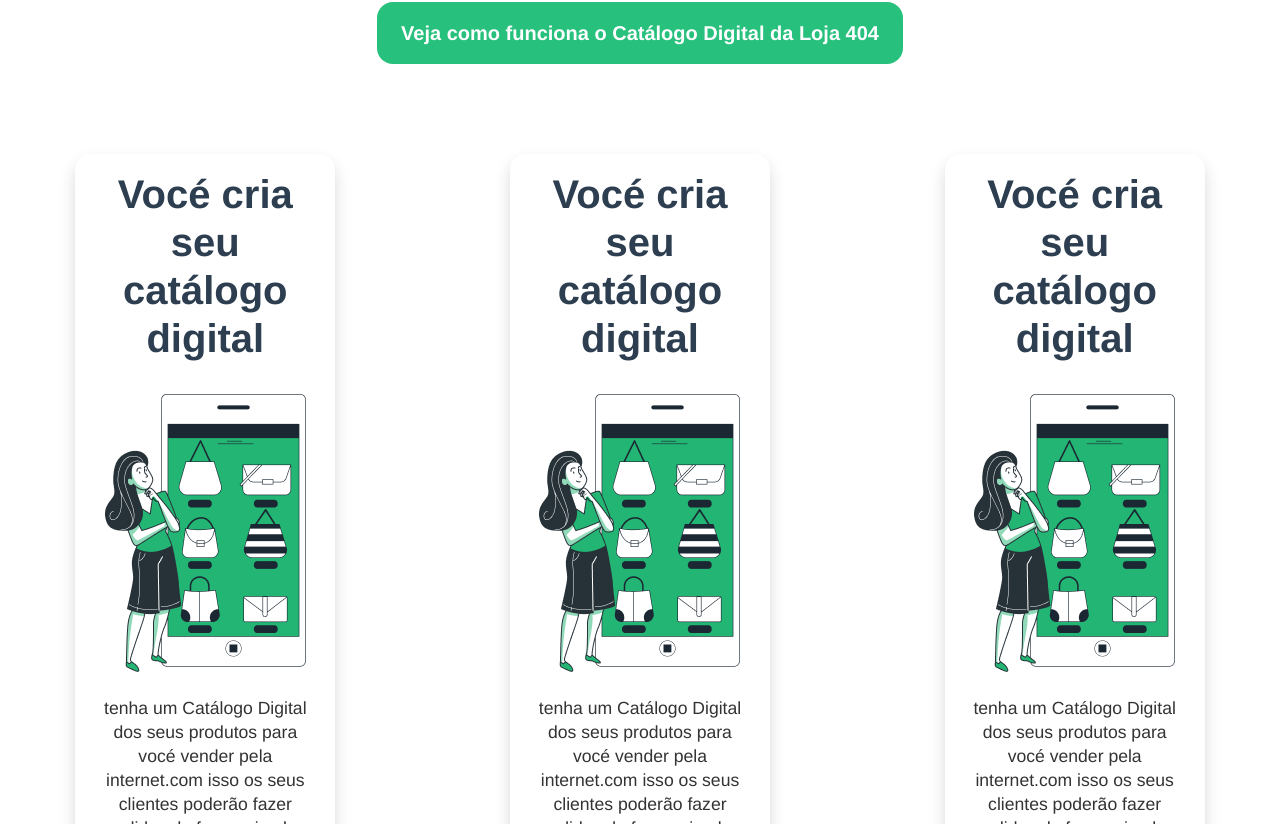
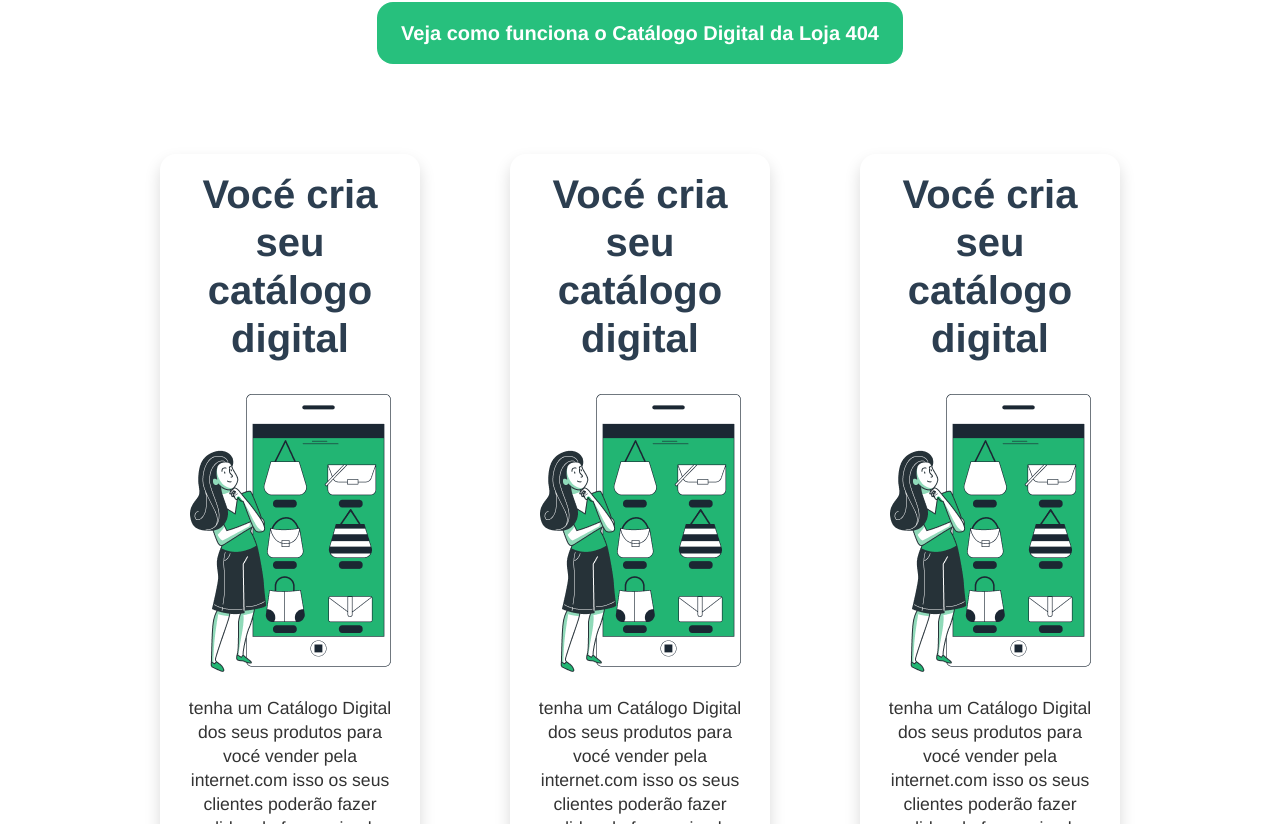
Before and after one commit to doboy75/lojia404, a Vue app: page / in a window 1280 px wide. Shown: the part 1276-2100 px from the top of the page. Built offline with nearby package versions, Linux system fonts and the light colour scheme.

Commit message:
nova mudança

```diff
--- a/src/components/CardeComponente.vue
+++ b/src/components/CardeComponente.vue
@@ -1,29 +1,7 @@
 <template>
-  <section>
-    <div class="row justify-content-center" style="margin-top: 90px">
-      <div
-        class="col-12 col-md-auto container px-4 vh-75 mx-auto"
-        style="max-width: 1200px"
-      >
-        <div
-          class="text-center px-4 py-3 rounded-4 shadow"
-          style="width: 260px; box-shadow: 1px 2px 14px 1px rgba(0, 0, 0, 0.1)"
-        >
-          <h1 class="fw-bold">Vocé cria seu catálogo digital</h1>
-          <div>
-            <img
-              class="py-4"
-              src="../assets/vetor passo 1.png"
-              :alt="descricao_1"
-            />
-            <p class="p">{{ textCard }}</p>
-          </div>
-        </div>
-      </div>
-      <div
-        class="col-12 col-md-auto container px-4 vh-75 mx-auto"
-        style="max-width: 1200px"
-      >
+  <section :class="seccao_card">
+    <div class="grid">
+      <div class="container px-4 vh-75 mx-auto" style="max-width: 1200px">
         <div
           class="text-center px-4 py-3 rounded-4 shadow"
           style="width: 260px; box-shadow: 1px 2px 14px 1px rgba(0, 0, 0, 0.1)"
@@ -39,10 +17,23 @@
           </div>
         </div>
       </div>
-      <div
-        class="col-12 col-md-auto container px-4 vh-75 mx-auto"
-        style="max-width: 1200px"
-      >
+      <div class="container px-4 vh-75 mx-auto" style="max-width: 1200px">
+        <div
+          class="text-center px-4 py-3 rounded-4 shadow"
+          style="width: 260px; box-shadow: 1px 2px 14px 1px rgba(0, 0, 0, 0.1)"
+        >
+          <h1 style="font-weight: 700">Vocé cria seu catálogo digital</h1>
+          <div>
+            <img
+              class="py-4"
+              src="../assets/vetor passo 1.png"
+              :alt="descricao_1"
+            />
+            <p class="p">{{ textCard }}</p>
+          </div>
+        </div>
+      </div>
+      <div class="container px-4 vh-75 mx-auto" style="max-width: 1200px">
         <div
           class="text-center px-4 py-3 rounded-4 shadow"
           style="width: 260px; box-shadow: 1px 2px 14px 1px rgba(0, 0, 0, 0.1)"
@@ -61,7 +52,7 @@
     </div>
 
     <button
-      class="btn text-white border-0 fw-bold fs-4 px-4 py-2 my-5 rounded-3"
+      class="btn text-white border-0 fw-bold fs-4 px-4 py-2 mt-5 rounded-3"
       style="background: black; margin-top: 74px"
     >
       Começar agora
@@ -76,7 +67,19 @@ export default {
     return {
       textCard:
         "tenha um Catálogo Digital dos seus produtos para vocé vender pela internet.com isso os seus clientes poderão fazer pedidos de forma simples e facil e vocé recebe através do whatsapp",
+      seccao_card: "seccao",
     };
   },
 };
 </script>
+
+<style>
+.seccao {
+  padding: 90px 0;
+}
+.grid {
+  display: grid;
+  grid-template-columns: 350px 350px 350px;
+  justify-content: center;
+}
+</style>
```
